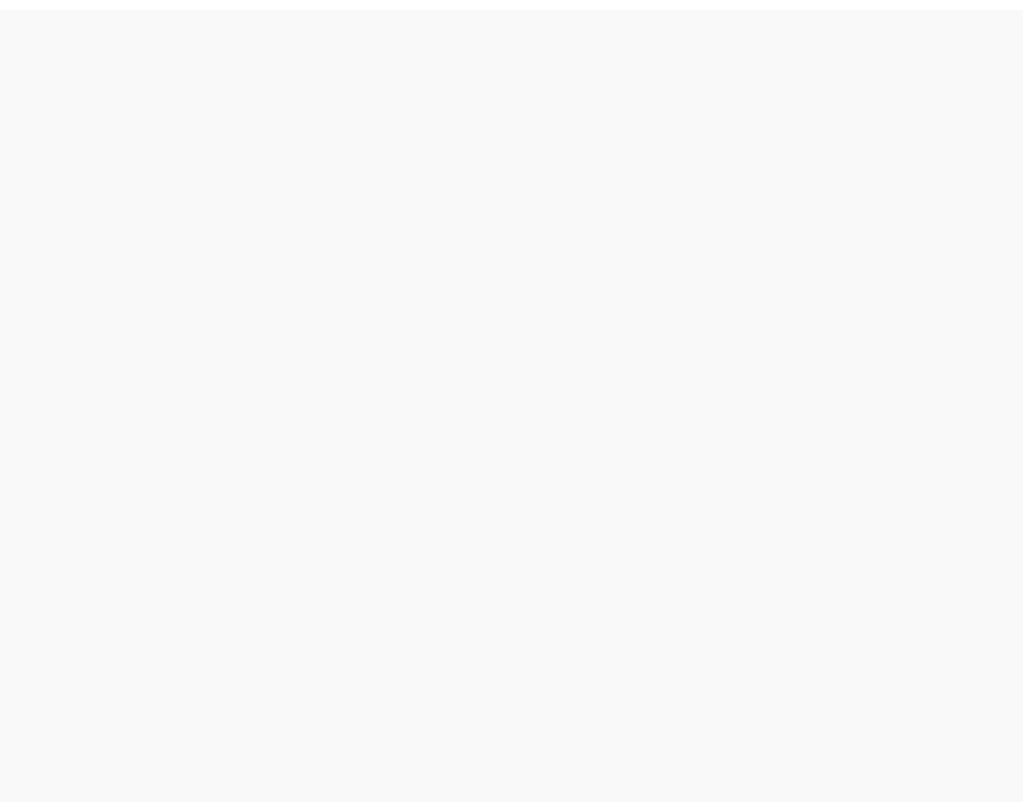
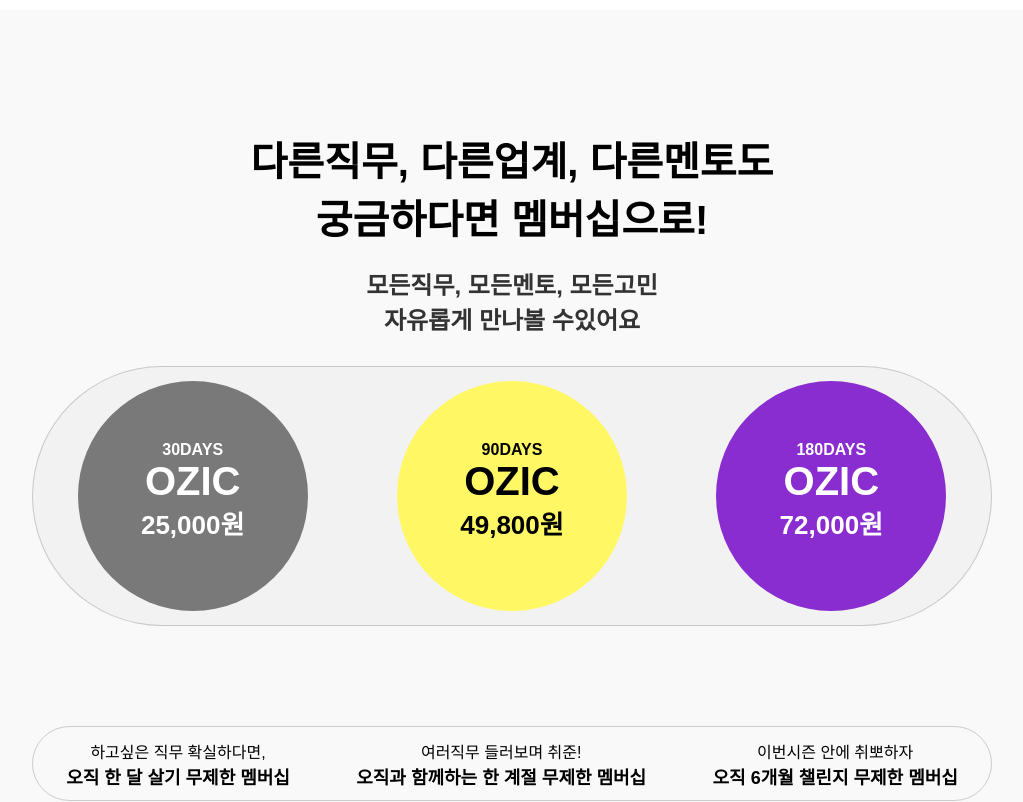
Before and after one commit to gyuwanc1/react_project, a React (Create React App) app in the folder clone_react01/: page /about in a window 1280 px wide. Shown: the part 2880-3682 px from the top of the page, without its empty margins (208-1231 px from the left). Built offline with nearby package versions, Linux system fonts and the light colour scheme.

Commit message:
[completed]about page

```diff
--- a/clone_react01/src/component/Otherjob.js
+++ b/clone_react01/src/component/Otherjob.js
@@ -6,6 +6,48 @@
 export default function Otherjob() {
   return (
     <section id='otherbox'>
+      <div className='tex_box'>
+        <p>다른직무, 다른업계, 다른멘토도<br />
+        궁금하다면 멤버십으로!
+        </p>
+        <p>
+        모든직무, 모든멘토, 모든고민<br />
+        자유롭게 만나볼 수있어요
+        </p>
+      </div>
+      <ul className='price_box'>
+        <li>
+          <p>30days</p>
+          <p>ozic</p>
+          <p>25,000원</p>
+        </li>
+        <li>
+          <p>90days</p>
+          <p>ozic</p>
+          <p>49,800원</p>
+        </li>
+        <li>
+          <p>180days</p>
+          <p>ozic</p>
+          <p>72,000원</p>
+        </li>
+      </ul>
+
+      <ul className='ex_box'>
+        <li>
+          <p>하고싶은 직무 확실하다면,</p>
+          <p>오직 한 달 살기 무제한 멤버십</p>
+        </li>
+        <li>
+          <p>여러직무 들러보며 취준!</p>
+          <p>오직과 함께하는 한 계절 무제한 멤버십</p>
+        </li>
+        <li>
+          <p>이번시즌 안에 취뽀하자</p>
+          <p>오직 6개월 챌린지 무제한 멤버십</p>
+        </li>
+      </ul>
+
 
     </section>
   )
--- a/clone_react01/src/style/otherjob.scss
+++ b/clone_react01/src/style/otherjob.scss
@@ -1,6 +1,26 @@
 //otherjob.scss
 
 #otherbox {width: 1440px; height: 960px; padding: 120px 200px;
-  background-color: rgba(249, 249, 249);
+  background-color: rgba(249, 249, 249); font-family: sans-serif;
+  .tex_box {width: auto; height: auto; margin-bottom: 30px;
+    & p:nth-of-type(1) {font-size: 40px; font-weight: bold; margin-bottom: 20px;}
+    & p:nth-of-type(2) {font-size: 24px; font-weight: bold; color:#333;}
+  }
+  .price_box {display: flex; justify-content: space-around; width: 960px; height: 260px; border: 1px solid rgba(112,112,112, 0.33);
+    border-radius: 260px; margin: auto; align-items: center;background-color: #f2f2f2; margin-bottom: 100px;
+  & li {width: 230px; height: 230px; border-radius: 100%; text-transform: uppercase; padding: 60px;
 
+    & p:nth-of-type(1){font-size: 16px; font-weight: bold;}
+    & p:nth-of-type(2){font-size: 40px; font-weight: bold;}
+    & p:nth-of-type(3){font-size: 26px; font-weight: bold;}
+  }
+    & li:nth-of-type(1) {background-color: #797979; color:#fff}
+    & li:nth-of-type(2) {background-color: #fff864;}
+    & li:nth-of-type(3) {background-color: #892dd0;color:#fff}
+  }
+
+  .ex_box {display: flex; justify-content: space-around; align-items: center; width: 960px; height: 75px; border: 1px solid rgba(112,112,112, 0.33); border-radius: 75px; margin: auto;
+    & p {font-size: 16px;}
+    & p:nth-of-type(2) {font-size: 18px; font-weight: bold;}
+  }
 }
```
